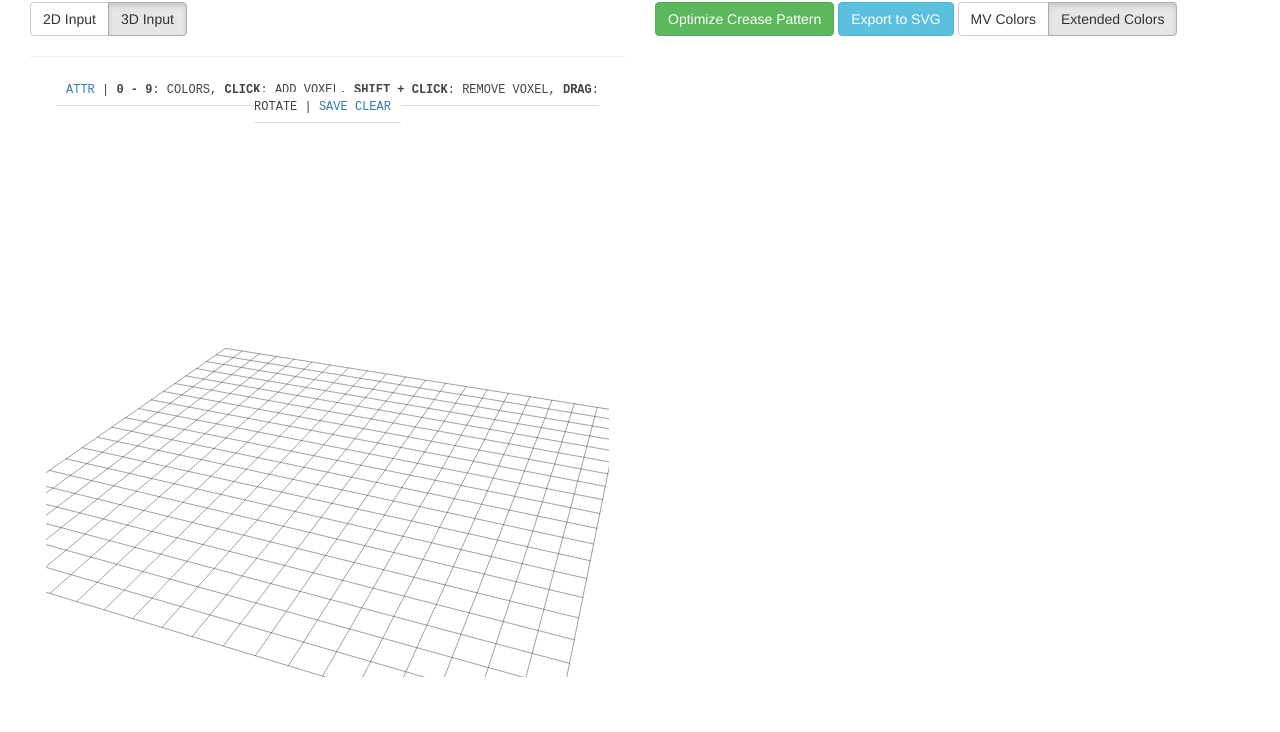
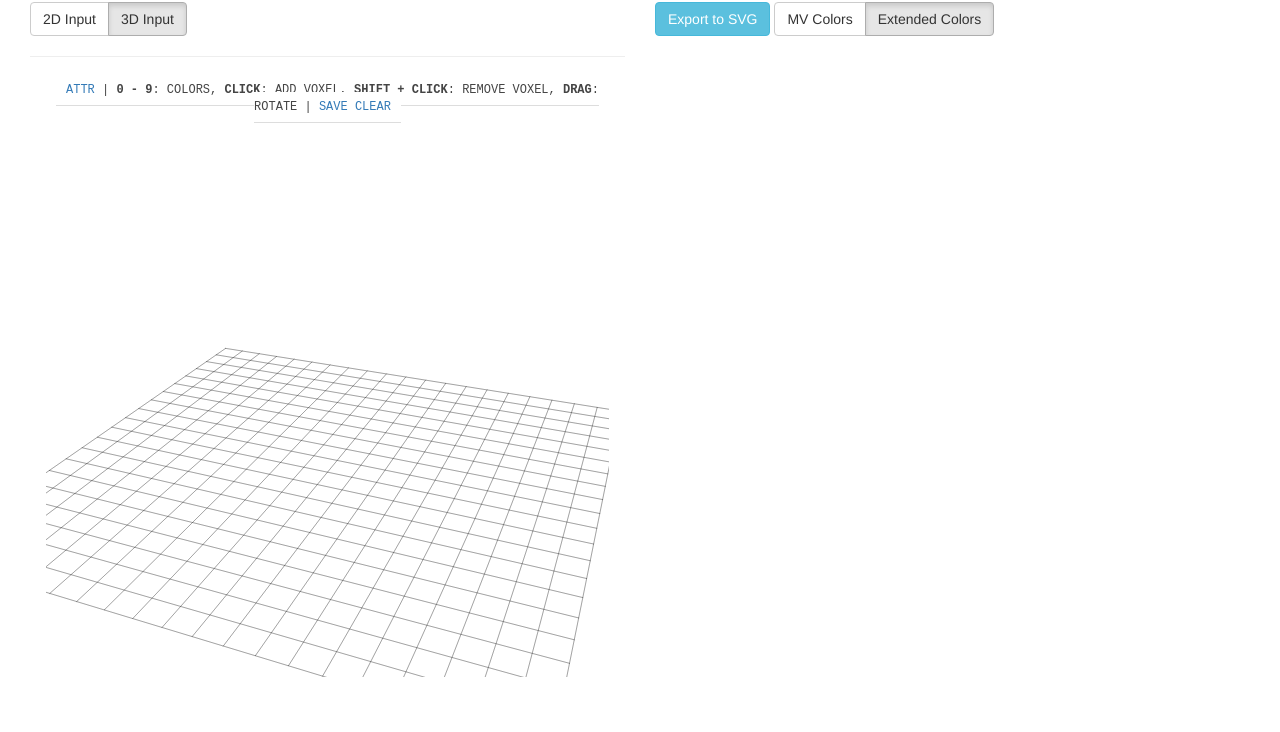
Before and after one commit to alam-shahul/Polygami, a plain HTML site: page index.html in a window 1280 px wide. Shown: the part 68-800 px from the top of the page. Drawn offline with nearby package versions, Linux system fonts and the light colour scheme.

Commit message:
Removed optimize crease pattern button as optimization is fast enough already

```diff
--- a/index.html
+++ b/index.html
@@ -57,7 +57,6 @@
       <div class="col-md-6 right-col">
         <h1>Crease Pattern</h1>
         <div class="controls-viewer">
-          <button type="button" class="btn btn-success" id="optimize-crease-pattern">Optimize Crease Pattern</button>
           <a id="export-svg" href-lang="image/svg+xml" href="" download><button type="button" class="btn btn-info">Export to SVG</button></a>
           <div class="btn-group" role="group">
             <button type="button" class="btn btn-default color-scheme-picker" id="color-scheme-mv">MV Colors</button>
```
